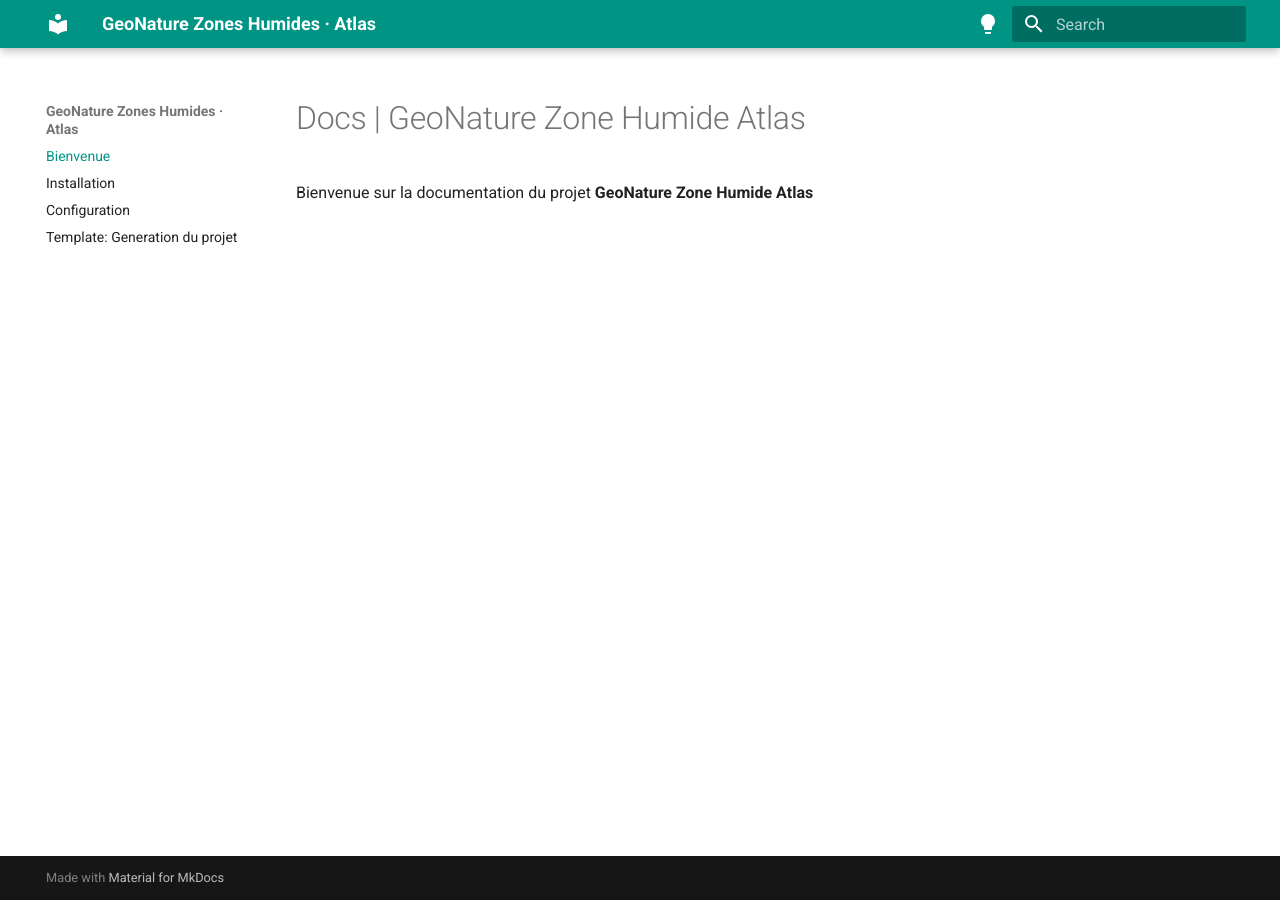
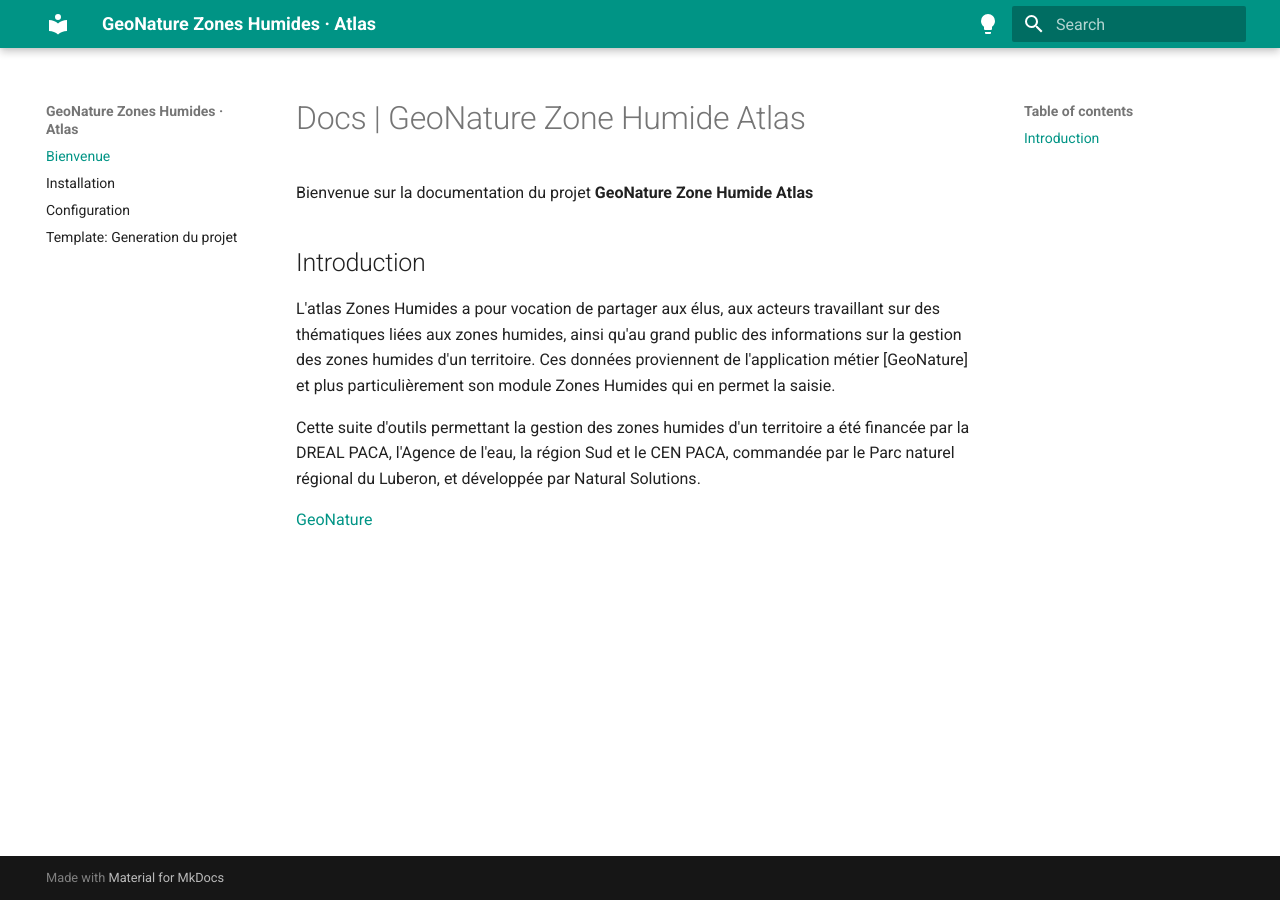
Before and after one commit to naturalsolutions/GeoNature-ZH-atlas, an MkDocs documentation site: the page built from docs/index.md, in a window 1280 px wide. Built offline with MkDocs 1.6.1 and Material for MkDocs 9.7.7, drawn with Linux system fonts in a browser that asks for light colours.

Commit message:
docs: add introduction

```diff
--- a/docs/index.md
+++ b/docs/index.md
@@ -1,3 +1,11 @@
 # Docs | GeoNature Zone Humide Atlas
 
 Bienvenue sur la documentation du projet **GeoNature Zone Humide Atlas**
+
+## Introduction
+
+L'atlas Zones Humides a pour vocation de partager aux élus, aux acteurs travaillant sur des thématiques liées aux zones humides, ainsi qu'au grand public des informations sur la gestion des zones humides d'un territoire. Ces données proviennent de l'application métier [GeoNature] et plus particulièrement son module Zones Humides qui en permet la saisie.
+
+Cette suite d'outils permettant la gestion des zones humides d'un territoire a été financée par la DREAL PACA, l'Agence de l'eau, la région Sud et le CEN PACA, commandée par le Parc naturel régional du Luberon, et développée par Natural Solutions.
+
+[GeoNature](https://geonature.fr)
```
